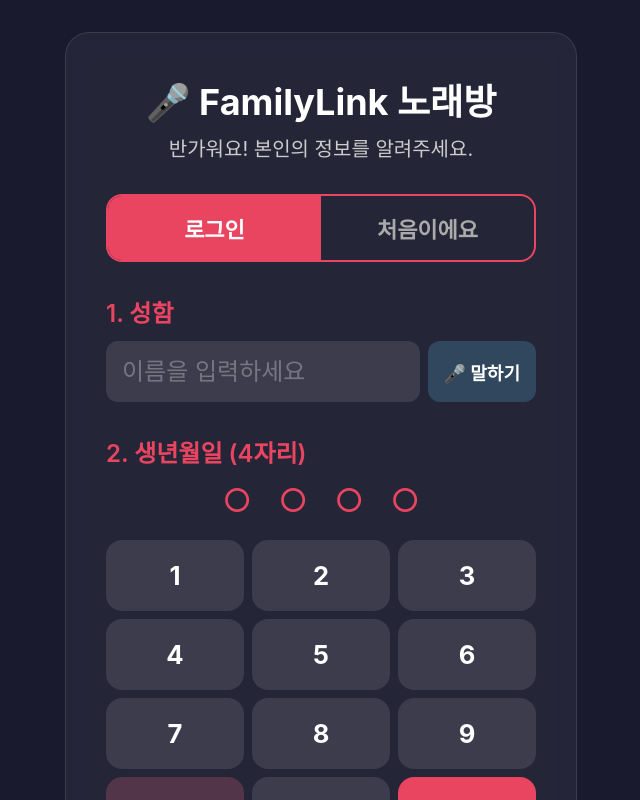
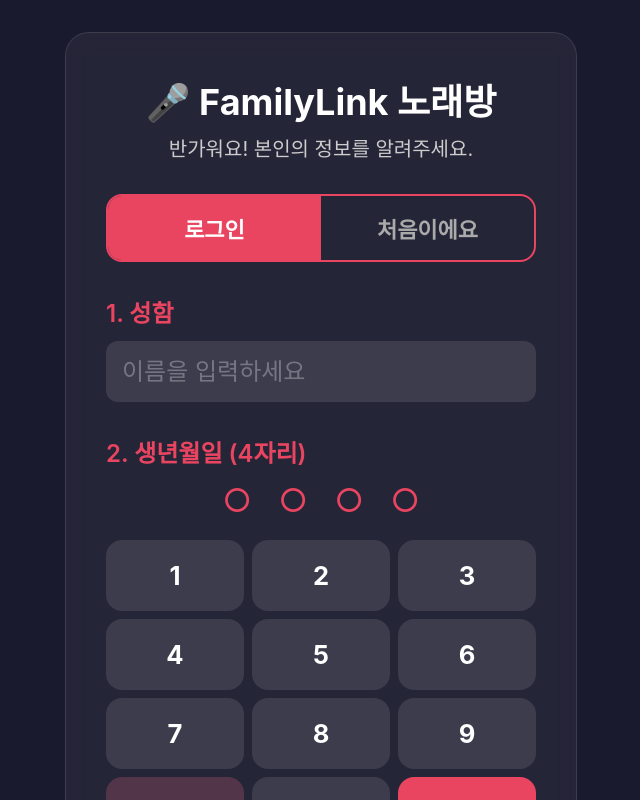
Before and after one commit to hamseungyeal/HYUFamilyLinkFront, a React app: page /auth in a window 1280 px wide. Shown: the top 800 px of the page, without its empty margins (319-959 px from the left). Built offline with nearby package versions, Linux system fonts and the light colour scheme; the HTML template or start-up script is replaced by a standard one.

Commit message:
음성기능 잠정 삭제

```diff
--- a/src/pages/AuthPage.jsx
+++ b/src/pages/AuthPage.jsx
@@ -9,29 +9,9 @@ export default function AuthPage() {
   const [birthdate, setBirthdate] = useState(''); // 4자리 숫자 PIN
   const [error, setError] = useState('');
   const [loading, setLoading] = useState(false);
-  const [isListening, setIsListening] = useState(false);
 
   const setAuth = useAuthStore((s) => s.setAuth);
   const navigate = useNavigate();
-
-  // 음성 인식 설정 (Web Speech API) - 방 페이지 이식 예정 기능
-  const handleVoiceInput = () => {
-    const SpeechRecognition = window.SpeechRecognition || window.webkitSpeechRecognition;
-    if (!SpeechRecognition) {
-      alert("이 브라우저는 음성 인식을 지원하지 않습니다.");
-      return;
-    }
-
-    const recognition = new SpeechRecognition();
-    recognition.lang = 'ko-KR';
-    recognition.onstart = () => setIsListening(true);
-    recognition.onend = () => setIsListening(false);
-    recognition.onresult = (event) => {
-      const transcript = event.results[0][0].transcript;
-      setName(transcript.replace(/\s/g, '')); // 공백 제거 후 성함 설정
-    };
-    recognition.start();
-  };
 
   const handleNumberClick = (num) => {
     if (birthdate.length < 4) {
@@ -103,9 +83,7 @@ export default function AuthPage() {
               onChange={(e) => setName(e.target.value)}
               placeholder="이름을 입력하세요"
             />
-            <button onClick={handleVoiceInput} style={{...styles.voiceBtn, background: isListening ? '#ff4b2b' : '#30475e'}}>
-              {isListening ? '듣고 있어요' : '🎤 말하기'}
-            </button>
+            {/* 음성 인식 버튼 제거됨 */}
           </div>
         </div>
 
@@ -153,7 +131,7 @@ const styles = {
     alignItems: 'center',
     justifyContent: 'center',
     background: '#1a1a2e',
-    // 수정: % 대신 clamp를 사용하여 너무 커지거나 작아지지 않게 방어
+    // % 대신 clamp를 사용하여 너무 커지거나 작아지지 않게 방어
     padding: 'clamp(1rem, 5vw, 2rem)',
     boxSizing: 'border-box',
   },
@@ -161,7 +139,7 @@ const styles = {
     background: 'rgba(255,255,255,0.05)',
     backdropFilter: 'blur(10px)',
     borderRadius: '1.5rem',
-    // 수정: 카드 내부 패딩이 무한정 넓어져서 콘텐츠 영역을 침범하지 않도록 상한선(2.5rem) 설정
+    // 카드 내부 패딩이 무한정 넓어져서 콘텐츠 영역을 침범하지 않도록 상한선 설정
     padding: 'clamp(1.5rem, 5vw, 2.5rem)',
     width: '100%',
     maxWidth: '32rem',
@@ -183,11 +161,6 @@ const styles = {
     background: 'rgba(255,255,255,0.1)', color: '#fff', fontSize: 'clamp(1.2rem, 4.5vw, 1.5rem)', outline: 'none',
     boxSizing: 'border-box', minWidth: 0
   },
-  voiceBtn: {
-    padding: '0 1rem', borderRadius: '0.75rem', border: 'none', color: '#fff',
-    fontSize: 'clamp(1rem, 3.5vw, 1.125rem)', cursor: 'pointer', fontWeight: 'bold',
-    whiteSpace: 'nowrap'
-  },
 
   pinDisplay: { display: 'flex', justifyContent: 'center', gap: '1rem', marginBottom: '1.25rem', fontSize: '2rem', color: '#e94560' },
   pinDot: { width: '2.5rem', textAlign: 'center' },
```
